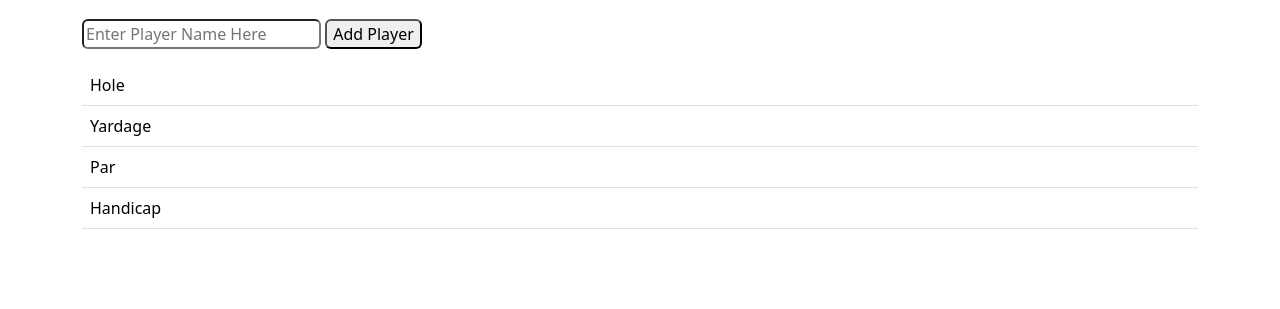
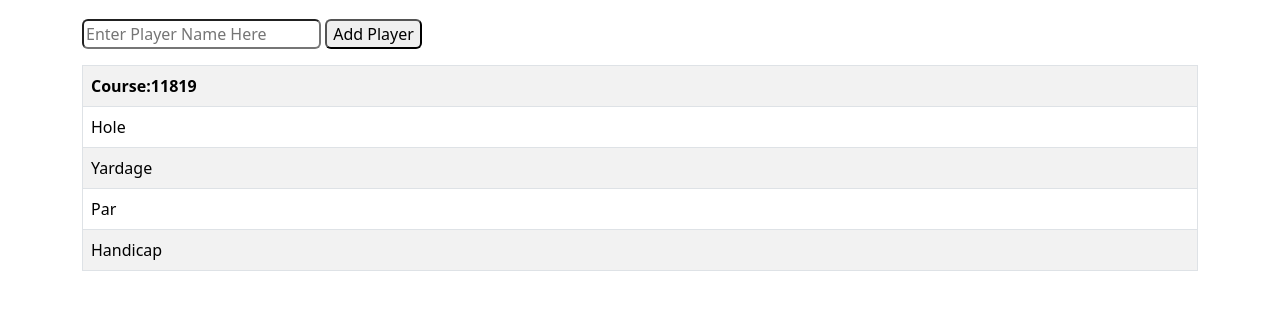
Before and after one commit to Adolfo-Contreras/Golf-score-api, a website: page index.html in a window 1280 px wide. Shown: the part 151-460 px from the top of the page. Drawn offline with nearby package versions, Linux system fonts and the light colour scheme.

Commit message:
small styling changes

```diff
--- a/css/style.scss
+++ b/css/style.scss
@@ -0,0 +1,4 @@
+#tableH{
+    background-color: red;
+    padding: 2rem;
+}
--- a/index.html
+++ b/index.html
@@ -4,7 +4,7 @@
     <meta charset="UTF-8">
     <meta name="viewport" content="width=device-width, initial-scale=1.0">
     <script defer src="app.js"></script>
-    <link rel="stylesheet" href="css/style.css">
+    <link rel="stylesheet" type="text/css" href="/css/style.css">
     <link href="https://cdn.jsdelivr.net/npm/bootstrap@5.3.2/dist/css/bootstrap.min.css" rel="stylesheet" integrity="sha384-T3c6CoIi6uLrA9TneNEoa7RxnatzjcDSCmG1MXxSR1GAsXEV/Dwwykc2MPK8M2HN" crossorigin="anonymous">
     <script src="https://cdn.jsdelivr.net/npm/bootstrap@5.3.2/dist/js/bootstrap.bundle.min.js" integrity="sha384-C6RzsynM9kWDrMNeT87bh95OGNyZPhcTNXj1NW7RuBCsyN/o0jlpcV8Qyq46cDfL" crossorigin="anonymous"></script>
     <title>Golf Scorecard</title>
@@ -50,8 +50,11 @@
         </section>
 
         <section class="table-responsive">
-            <table class="table">
-                <tbody id="playersTbl" class="">
+            <table class="table table-bordered table-striped rounded-5" id="tableH">
+                <tbody>
+                    <tr id="tableInfo">
+                        <th>Course:11819</th>
+                    </tr>
                     <tr id="holeRow">
                         <td>Hole</td>
                     </tr>
```
Also changed, not shown: css/style.css, css/style.sass (deleted), 1 other file.
